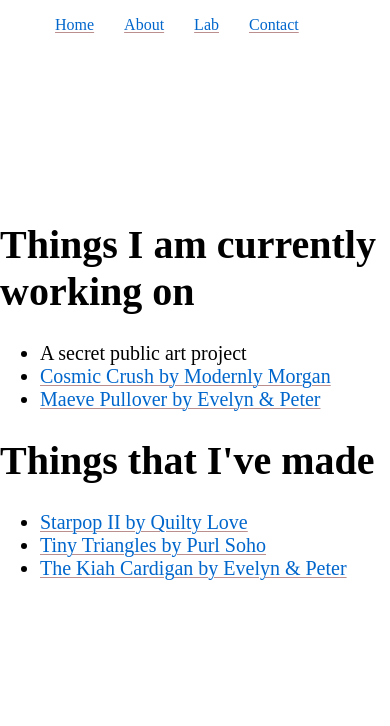
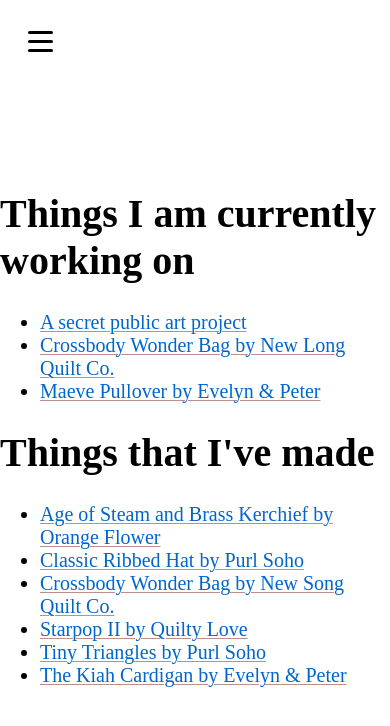
Before and after one commit to k8hansen/k8website, a Next.js app: page /lab in a window 390 px wide. Shown: the top 726 px of the page. Built offline with nearby package versions, Linux system fonts and the light colour scheme; a web font is replaced by a local one.

Commit message:
minor text updates, hamburger menu, getting ready to switch color themes

```diff
--- a/src/components/Nav.jsx
+++ b/src/components/Nav.jsx
@@ -1,25 +1,128 @@
-import Link from "next/link";
-import styled from "styled-components";
+import Link from 'next/link';
+import styled from 'styled-components';
+import { useState } from 'react';
 
 const Nav = () => {
+  const [isOpen, setIsOpen] = useState(false);
+
+  const toggleMenu = () => {
+    setIsOpen(!isOpen);
+  };
+
   return (
-    <nav>
-      <ul>
+    <NavWrapper>
+      <Hamburger onClick={toggleMenu} isOpen={isOpen}>
+        <span></span>
+        <span></span>
+        <span></span>
+      </Hamburger>
+
+      <NavMenu isOpen={isOpen}>
         <li>
-          <Link href="/">Home</Link>
+          <Link href='/' onClick={() => setIsOpen(false)}>
+            Home
+          </Link>
         </li>
         <li>
-          <Link href="/about">About</Link>
+          <Link href='/about' onClick={() => setIsOpen(false)}>
+            About
+          </Link>
         </li>
         <li>
-          <Link href="/lab">Lab</Link>
+          <Link href='/lab' onClick={() => setIsOpen(false)}>
+            Lab
+          </Link>
         </li>
         <li>
-          <Link href="mailto:k8hansen@gmail.com">Contact</Link>
+          <Link
+            href='mailto:k8hansen@gmail.com'
+            onClick={() => setIsOpen(false)}
+          >
+            Contact
+          </Link>
         </li>
-      </ul>
-    </nav>
+      </NavMenu>
+    </NavWrapper>
   );
 };
 
+const NavWrapper = styled.nav`
+  position: relative;
+  padding: 1rem;
+`;
+
+const Hamburger = styled.div`
+  display: none;
+  flex-direction: column;
+  cursor: pointer;
+  padding: 12px;
+  z-index: 1001;
+
+  span {
+    width: 25px;
+    height: 3px;
+    background-color: black;
+    margin: 3px 0;
+    transition: all 0.3s cubic-bezier(0.175, 0.885, 0.32, 1.275);
+    border-radius: 2px;
+  }
+
+  ${(props) =>
+    props.isOpen &&
+    `
+    span:nth-child(1) {
+      transform: rotate(45deg) translate(5px, 5px);
+    }
+
+    span:nth-child(2) {
+      opacity: 0;
+    }
+
+    span:nth-child(3) {
+      transform: rotate(-45deg) translate(7px, -6px);
+    }
+  `}
+
+  @media (max-width: 768px) {
+    display: flex;
+  }
+`;
+
+const NavMenu = styled.ul`
+  display: flex;
+  flex-direction: row;
+  margin-bottom: 5em;
+  list-style: none;
+  padding: 0;
+  margin: 0;
+
+  @media (max-width: 768px) {
+    position: fixed;
+    left: 0;
+    top: 0;
+    flex-direction: column;
+    background-color: white;
+    width: 100%;
+    height: 100vh;
+    padding: 80px 20px 20px;
+    transform: ${(props) =>
+      props.isOpen ? 'translateX(0)' : 'translateX(-100%)'};
+    transition: transform 0.3s cubic-bezier(0.175, 0.885, 0.32, 1.275);
+    z-index: 1000;
+    margin-bottom: 0;
+
+    li {
+      margin: 15px 0;
+      padding: 0;
+    }
+
+    a {
+      font-size: 1.5rem;
+      padding: 15px 30px;
+      width: 100%;
+      text-align: center;
+    }
+  }
+`;
+
 export default Nav;
--- a/src/pages/lab.js
+++ b/src/pages/lab.js
@@ -5,14 +5,22 @@
     <div>
       <h1>Things I am currently working on</h1>
       <ul>
-        <li>A secret public art project</li>
         <li>
           <Link
-            href='https://www.modernlymorgan.com/product/cosmic-crush-pdf-pattern/?srsltid=AfmBOoq2lze6QydU0s4jsVvP4652hG-_cx1WQVWwpGJl5pYiGQ1mMGwK'
+            href='https://www.retaillearning.art/'
             target='_blank'
             rel='noopener noreferrer'
           >
-            Cosmic Crush by Modernly Morgan
+            A secret public art project
+          </Link>
+        </li>
+        <li>
+          <Link
+            href='https://www.instagram.com/p/C5bLDyKrH_X/?hl=en'
+            target='_blank'
+            rel='noopener noreferrer'
+          >
+            Crossbody Wonder Bag by New Long Quilt Co.
           </Link>
         </li>
         <li>
@@ -28,6 +36,33 @@
 
       <h1>Things that I've made</h1>
       <ul>
+        <li>
+          <Link
+            href='https://orangefloweryarn.com/free-patterns-1'
+            target='_blank'
+            rel='noopener noreferrer'
+          >
+            Age of Steam and Brass Kerchief by Orange Flower
+          </Link>
+        </li>
+        <li>
+          <Link
+            href='https://www.purlsoho.com/join-the-classic-ribbed-hat-kal'
+            target='_blank'
+            rel='noopener noreferrer'
+          >
+            Classic Ribbed Hat by Purl Soho
+          </Link>
+        </li>
+        <li>
+          <Link
+            href='https://www.instagram.com/p/C5bLDyKrH_X/?hl=en'
+            target='_blank'
+            rel='noopener noreferrer'
+          >
+            Crossbody Wonder Bag by New Song Quilt Co.
+          </Link>
+        </li>
         <li>
           <Link
             href='https://quiltyloveshop.com/products/star-pop-ii-pdf-quilt-pattern-automatic-download?srsltid=AfmBOoqCOSkuPmCf0JWYKLFZCICLqmxPCP5leUxSavUI8edPvdIecEEN'
--- a/src/styles/globalStyles.js
+++ b/src/styles/globalStyles.js
@@ -38,6 +38,7 @@
   display: flex;
   justify-content: center;
   align-items: center;
+  gap: 3rem;
 }
 
 footer img {
@@ -48,6 +49,7 @@
   display: flex;
   justify-content: center;
   align-items: center;
+  text-decoration: none;
 }
 
 footer .fas {
@@ -57,22 +59,6 @@
   height: 200px;
   position: absolute;
   z-index: 3;
-}
-
-footer {
-  gap: 3rem;
-}
-
-footer a {
-  text-decoration: none;
-}
-
-footer a:hover {
-  text-decoration: none;
-  background-color: transparent;
-  padding: 0;
-  box-shadow: none;
-  transform: none;
 }
 
 footer i {
@@ -92,45 +78,12 @@
 
 a:hover {
   color: #008080;
-  text-decoration-color: #dda0dd;
-  background-color: rgba(125, 211, 192, 0.2);
-  padding: 1px 3px;
-  border-radius: 2px;
-  box-shadow: 3px 3px 0px rgba(125, 211, 192, 0.6);
-  transform: translate(-1px, -1px);
 }
 
 a:active {
   background-color: #00ffff;
   transform: translate(1px, 1px);
   box-shadow: 1px 1px 0px #008080;
-}
-
-.title a {
-  color: #0070f3;
-  text-decoration: none;
-}
-
-.title a:hover,
-.title a:focus,
-.title a:active {
-  text-decoration: underline;
-}
-
-.title {
-  margin: 0;
-  line-height: 1.15;
-  font-size: 4rem;
-}
-
-.title,
-.description {
-  text-align: center;
-}
-
-.description {
-  line-height: 1.5;
-  font-size: 1.5rem;
 }
 
 code {
@@ -147,7 +100,6 @@
   align-items: center;
   justify-content: center;
   flex-wrap: wrap;
-
   max-width: 800px;
   margin-top: 3rem;
 }
@@ -182,10 +134,6 @@
   line-height: 1.5;
 }
 
-.logo {
-  height: 1em;
-}
-
 nav ul {
   display: flex;
   flex-direction: row;
@@ -197,10 +145,6 @@
   padding: 0 15px;
 }
 
-.fa-drumstick-bite {
-  font-size: 3em;
-}
-
 @media (max-width: 600px) {
   .grid {
     width: 100%;
```
